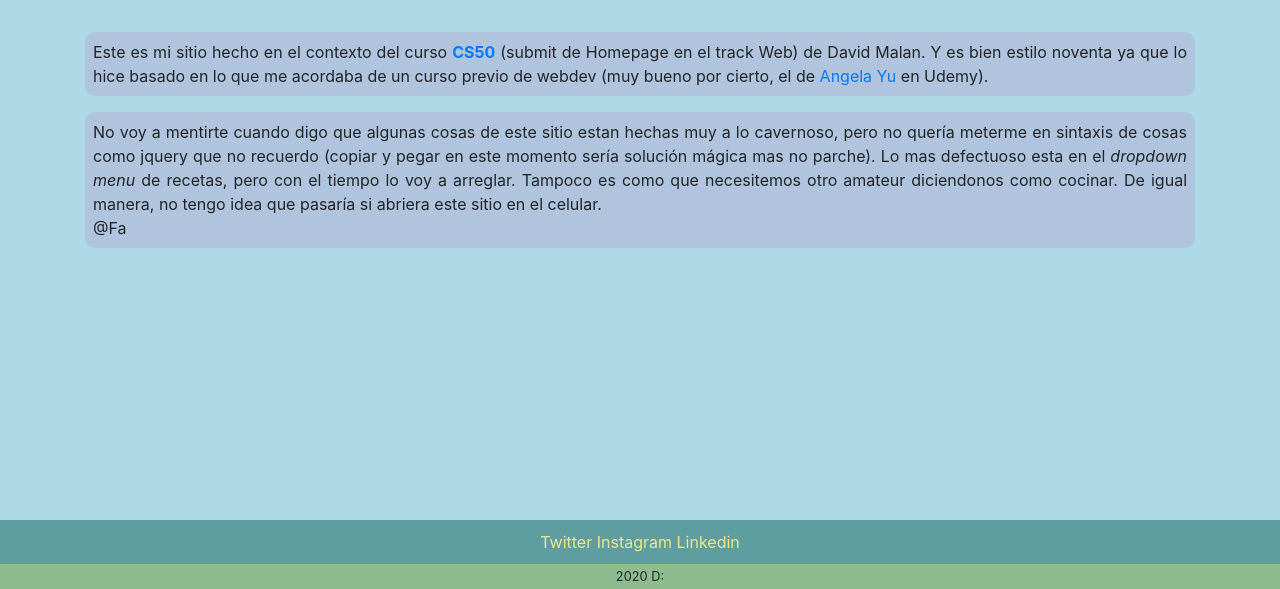
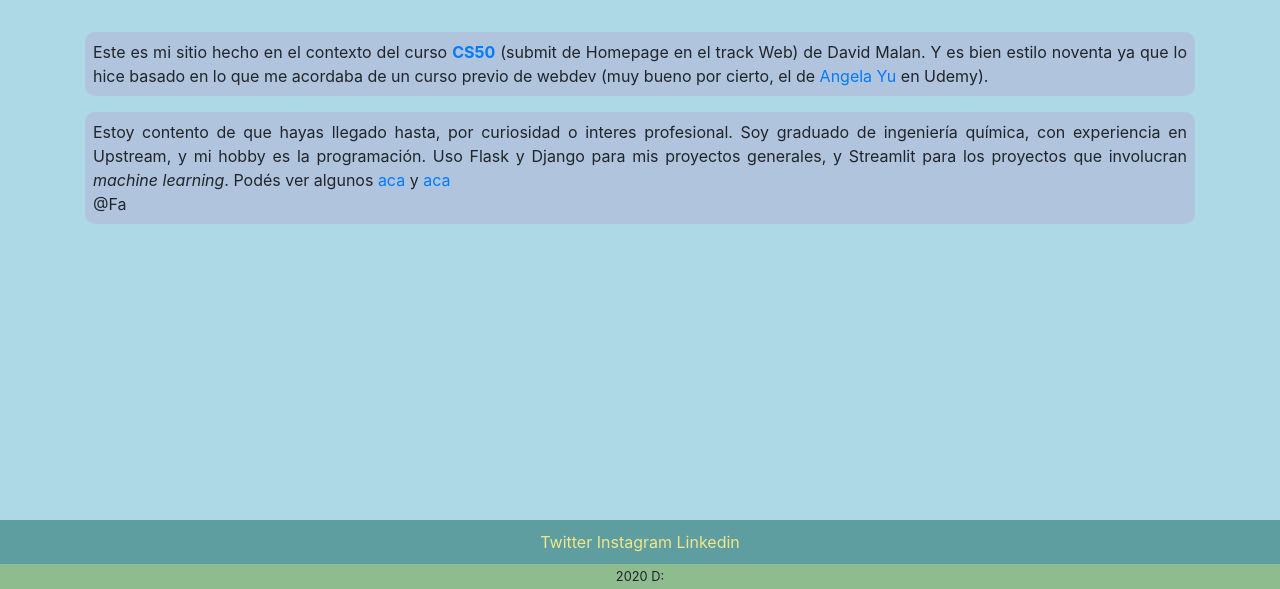
Before and after one commit to fabriccio27/fabriccio27.github.io, a plain HTML site: page index.html in a window 1280 px wide. Shown: the part 240-829 px from the top of the page. Drawn offline with nearby package versions, Linux system fonts and the light colour scheme.

Commit message:
changed index text

```diff
--- a/index.html
+++ b/index.html
@@ -52,9 +52,9 @@
                 </div>
                 <div class="container">
                     <p class="parrafos">
-                        No voy a mentirte cuando digo que algunas cosas de este sitio estan hechas muy a lo cavernoso, pero no quería meterme en sintaxis de cosas como jquery
-                        que no recuerdo (copiar y pegar en este momento sería solución mágica mas no parche). Lo mas defectuoso esta en el <i>dropdown menu</i> de recetas, pero
-                        con el tiempo lo voy a arreglar. Tampoco es como que necesitemos otro amateur diciendonos como cocinar. De igual manera, no tengo idea que pasaría si abriera este sitio en el celular.
+                        Estoy contento de que hayas llegado hasta, por curiosidad o interes profesional. Soy graduado de ingeniería química, con experiencia en Upstream, y mi hobby
+                        es la programación. Uso Flask y Django para mis proyectos generales, y Streamlit para los proyectos que involucran <em>machine learning</em>. Podés ver algunos
+                        <a href="https://fracturas-arg.herokuapp.com">aca</a> y <a href="https://wishlist-app-arg.herokuapp.com">aca</a>
                         <br>@Fa
                     </p>
                 </div>
```
Also changed, not shown: recetas.html (+2 -1 lines).
